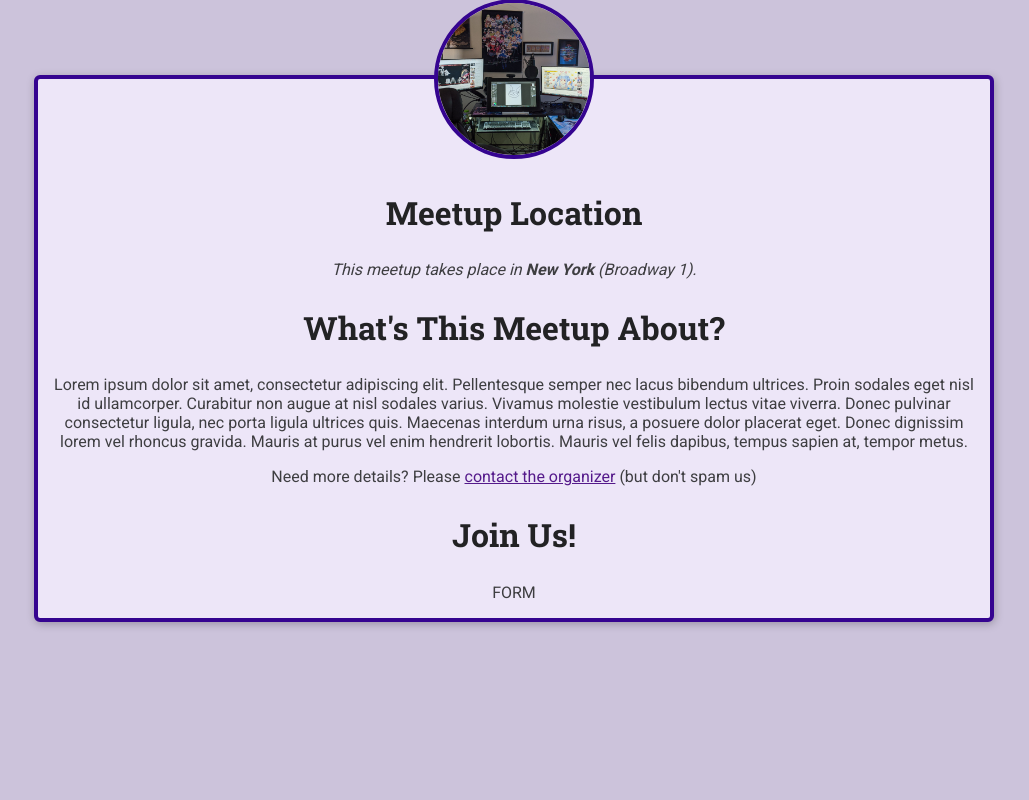
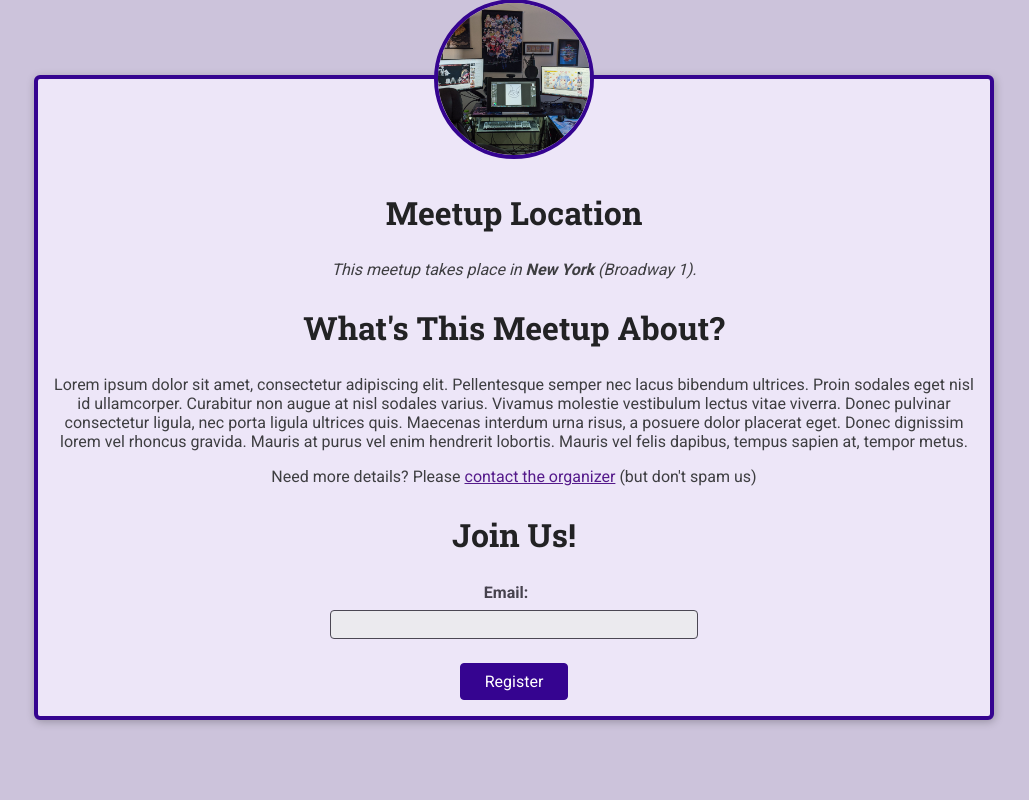
Before and after one commit to bernardopiane/PrimeiroTeste, a Django app: a page that uses django_course_site/meetups/templates/meetups/meetup-details.html in a window 1280 px wide. Shown: the part 204-1004 px from the top of the page, without its empty margins (126-1155 px from the left). Before the commit the page ends 831 px from the top, so only its background shows below. Run offline with Django 3.2, Linux system fonts and the light colour scheme; data comes from the database, SQL or seed files in the repository.

Commit message:
Created registration form for meetup participant

```diff
--- /dev/null
+++ b/django_course_site/meetups/forms.py
@@ -0,0 +1,9 @@
+from django import forms
+
+from .models import Participant
+
+
+class RegistrationForm(forms.ModelForm):
+    class Meta:
+        model = Participant
+        fields = ['email']
--- a/django_course_site/meetups/templates/meetups/meetup-details.html
+++ b/django_course_site/meetups/templates/meetups/meetup-details.html
@@ -32,7 +32,14 @@
     </section>
     <section id="registration">
         <h2>Join Us!</h2>
-        FORM
+        <form>
+            <ul>
+                {{ form.as_ul }}
+            </ul>
+            <div id="registration-actions">
+                <button>Register</button>
+            </div>
+        </form>
     </section>
 </article>
 {% else %}
--- a/django_course_site/meetups/views.py
+++ b/django_course_site/meetups/views.py
@@ -1,6 +1,7 @@
 from django.shortcuts import render
 
 # Create your views here.
+from .forms import RegistrationForm
 from .models import Meetup
 
 
@@ -14,9 +15,11 @@ def index(request):
 def meetup_details(request, meetup_slug):
     try:
         selected_meetup = Meetup.objects.get(slug=meetup_slug)
+        registration_form = RegistrationForm()
         return render(request, 'meetups/meetup-details.html', {
             'meetup_found': True,
-            'meetup': selected_meetup
+            'meetup': selected_meetup,
+            'form': registration_form
         })
     except Exception as exc:
         return render(request, 'meetups/meetup-details.html', {
```
